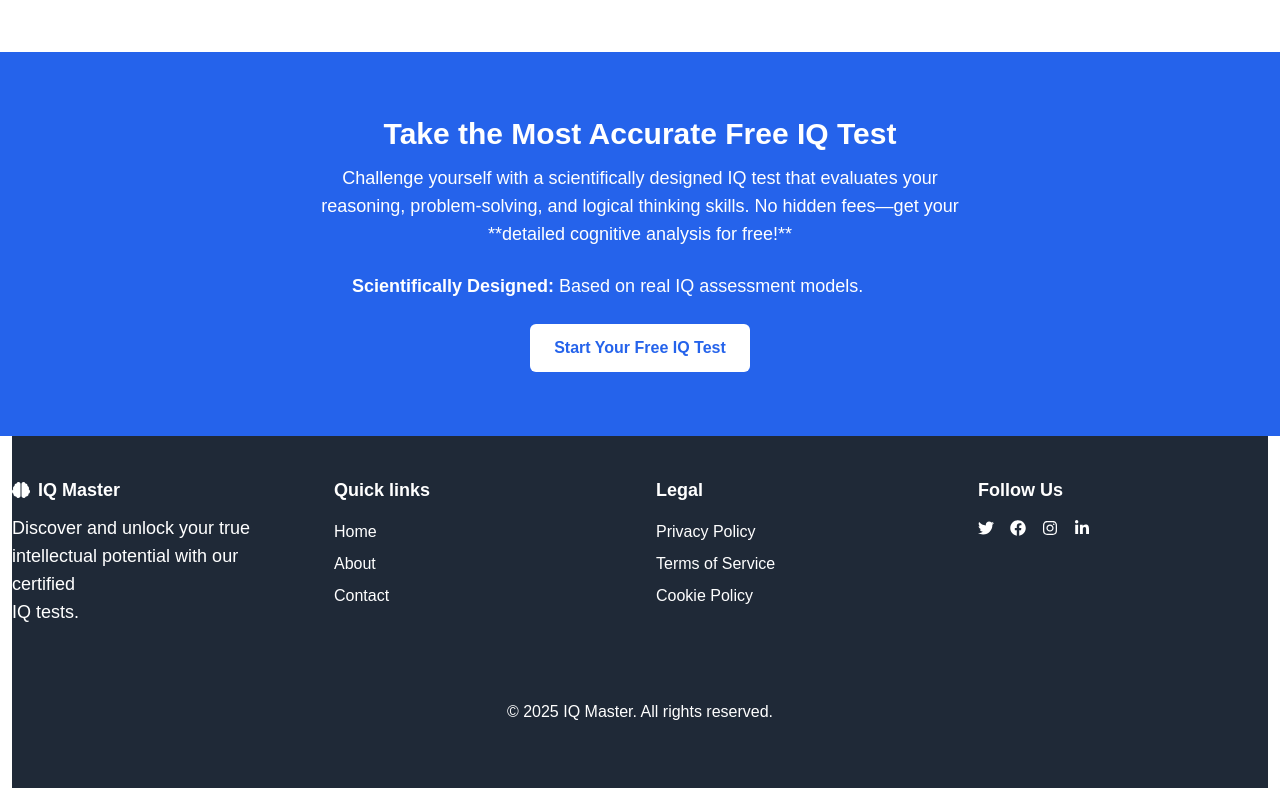
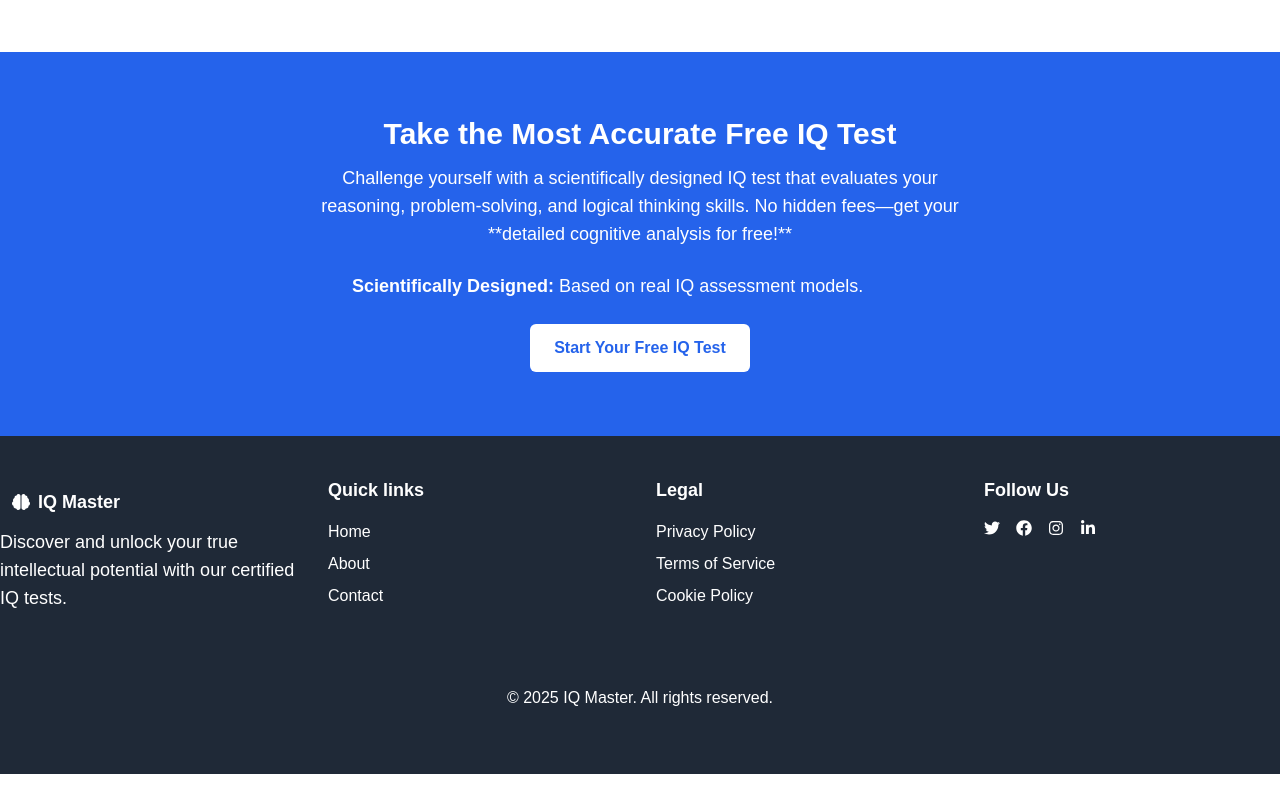
Before and after one commit to ahmedk1991/ahmed-kerkri-eindopdracht, a Next.js app: page / in a window 1280 px wide. Shown: the part 656-1456 px from the top of the page. After the commit the page ends 1430 px from the top, so only its background shows below. Built offline with nearby package versions, Linux system fonts and the light colour scheme.

Commit message:
margin toegevoegd footer page

```diff
--- a/src/app/components/Footer.tsx
+++ b/src/app/components/Footer.tsx
@@ -2,10 +2,10 @@ import { FaBrain, FaFacebook, FaInstagram, FaLinkedinIn, FaTwitter } from "react
 
 const Footer = () => {
     return (
-        <footer className="bg-gray-800 text-white py-10 mt-auto m-3">
+        <footer className="bg-gray-800 text-white py-10 mt-auto ">
             <div className="container mx-auto grid grid-cols-1 md:grid-cols-4 gap-8">
                 <div>
-                    <h3 className="text-lg font-semibold flex items-center space-x-2">
+                    <h3 className="text-lg font-semibold flex items-center space-x-2 m-3">
                         <FaBrain />
                         <span>IQ Master</span>
                     </h3>
```
